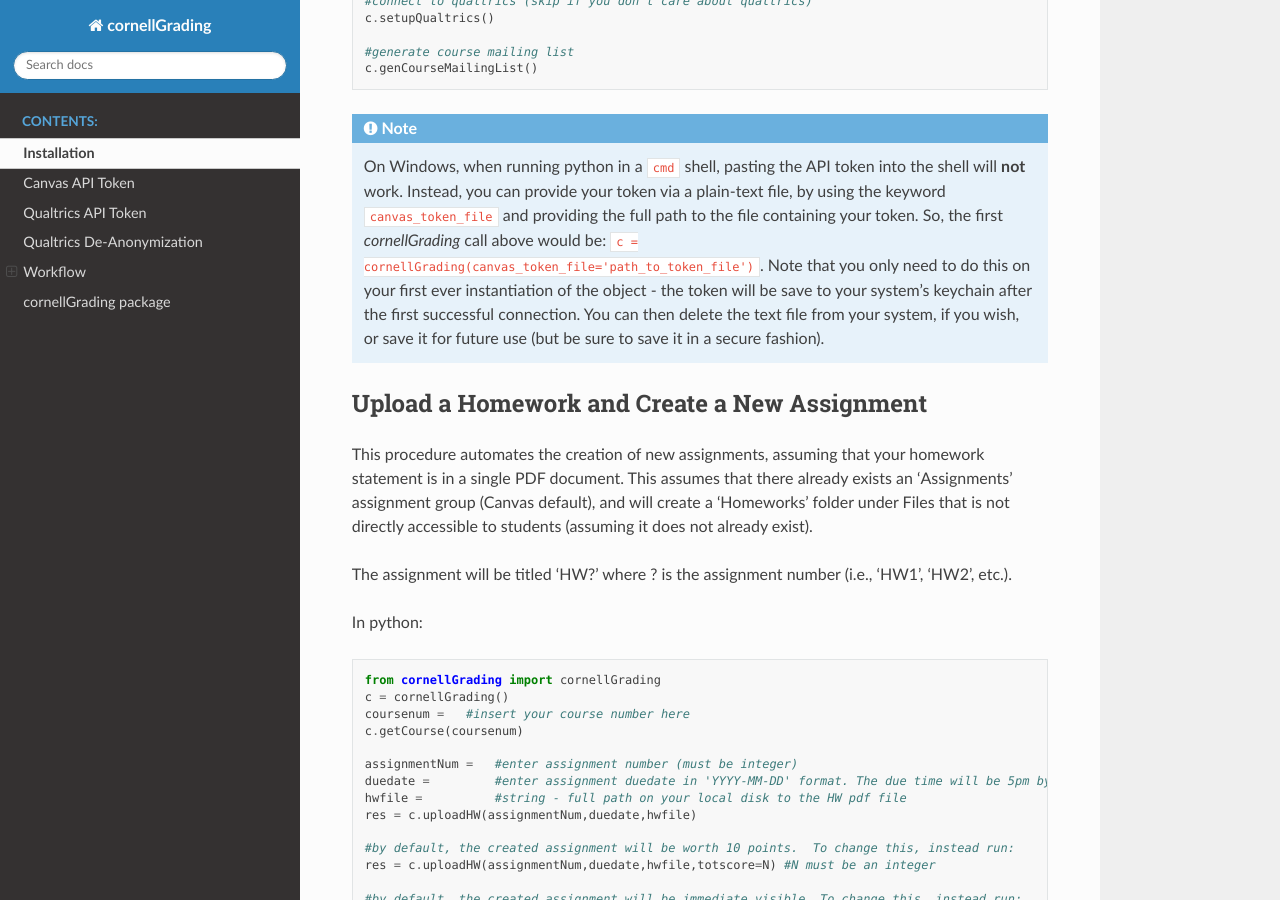
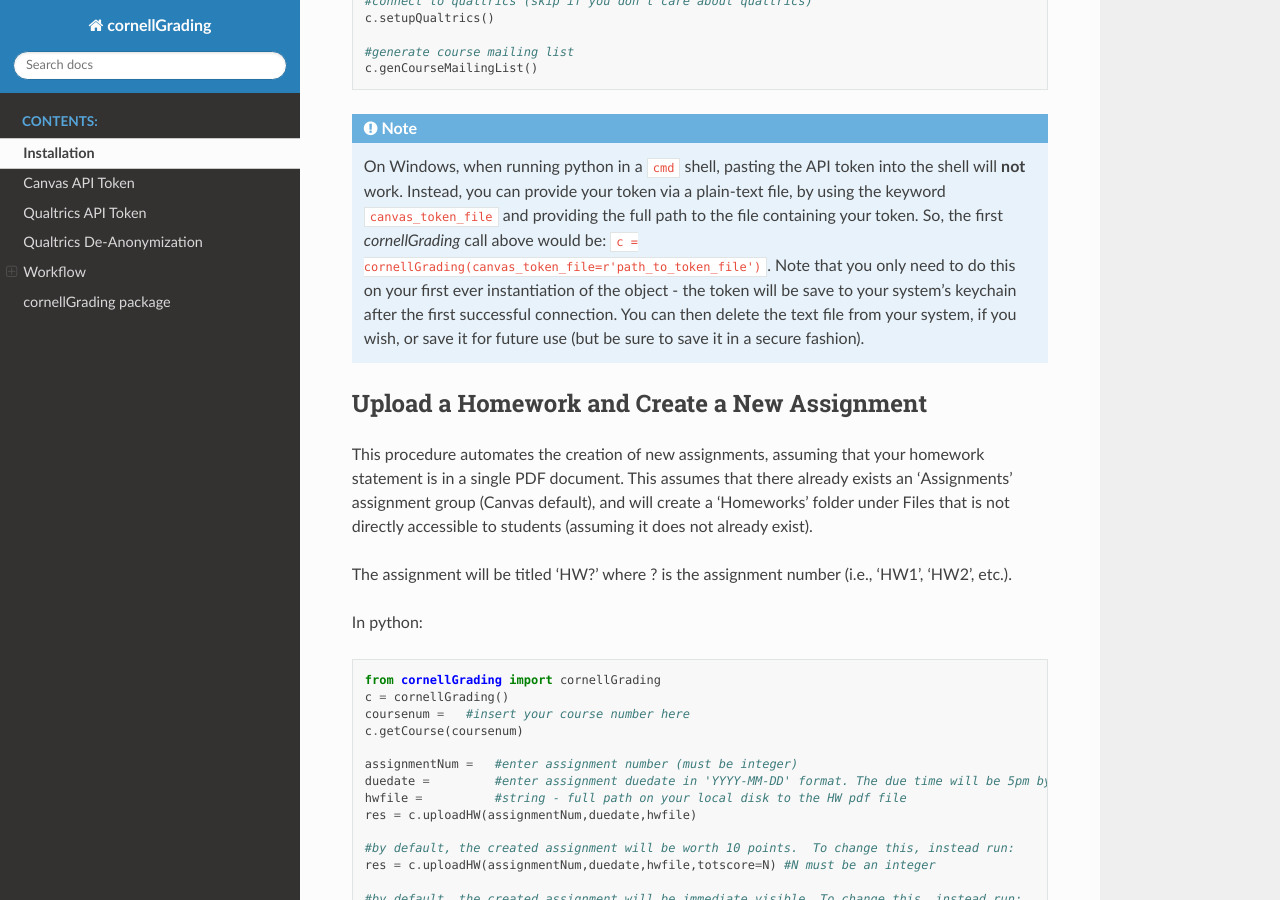
Before and after one commit to dsavransky/grading, a Sphinx documentation site: the page built from documentation/usage.rst, in a window 1280 px wide and 900 px high, scrolled down 3064 px. Built offline with Sphinx 7.4.7 and the Read the Docs theme 2.0.0, drawn with Linux system fonts in a browser that asks for light colours.

Commit message:
minor docs update

```diff
--- a/documentation/usage.rst
+++ b/documentation/usage.rst
@@ -114,7 +114,7 @@ Now, in python:
 
 .. note::
 
-   On Windows, when running python in a ``cmd`` shell, pasting the API token into the shell will **not** work.  Instead, you can provide your token via a plain-text file, by using the keyword ``canvas_token_file`` and providing the full path to the file containing your token.  So, the first `cornellGrading` call above would be: ``c = cornellGrading(canvas_token_file='path_to_token_file')``.  Note that you only need to do this on your first ever instantiation of the object - the token will be save to your system's keychain after the first successful connection. You can then delete the text file from your system, if you wish, or save it for future use (but be sure to save it in a secure fashion).
+   On Windows, when running python in a ``cmd`` shell, pasting the API token into the shell will **not** work.  Instead, you can provide your token via a plain-text file, by using the keyword ``canvas_token_file`` and providing the full path to the file containing your token.  So, the first `cornellGrading` call above would be: ``c = cornellGrading(canvas_token_file=r'path_to_token_file')``.  Note that you only need to do this on your first ever instantiation of the object - the token will be save to your system's keychain after the first successful connection. You can then delete the text file from your system, if you wish, or save it for future use (but be sure to save it in a secure fashion).
 
 
 
```
